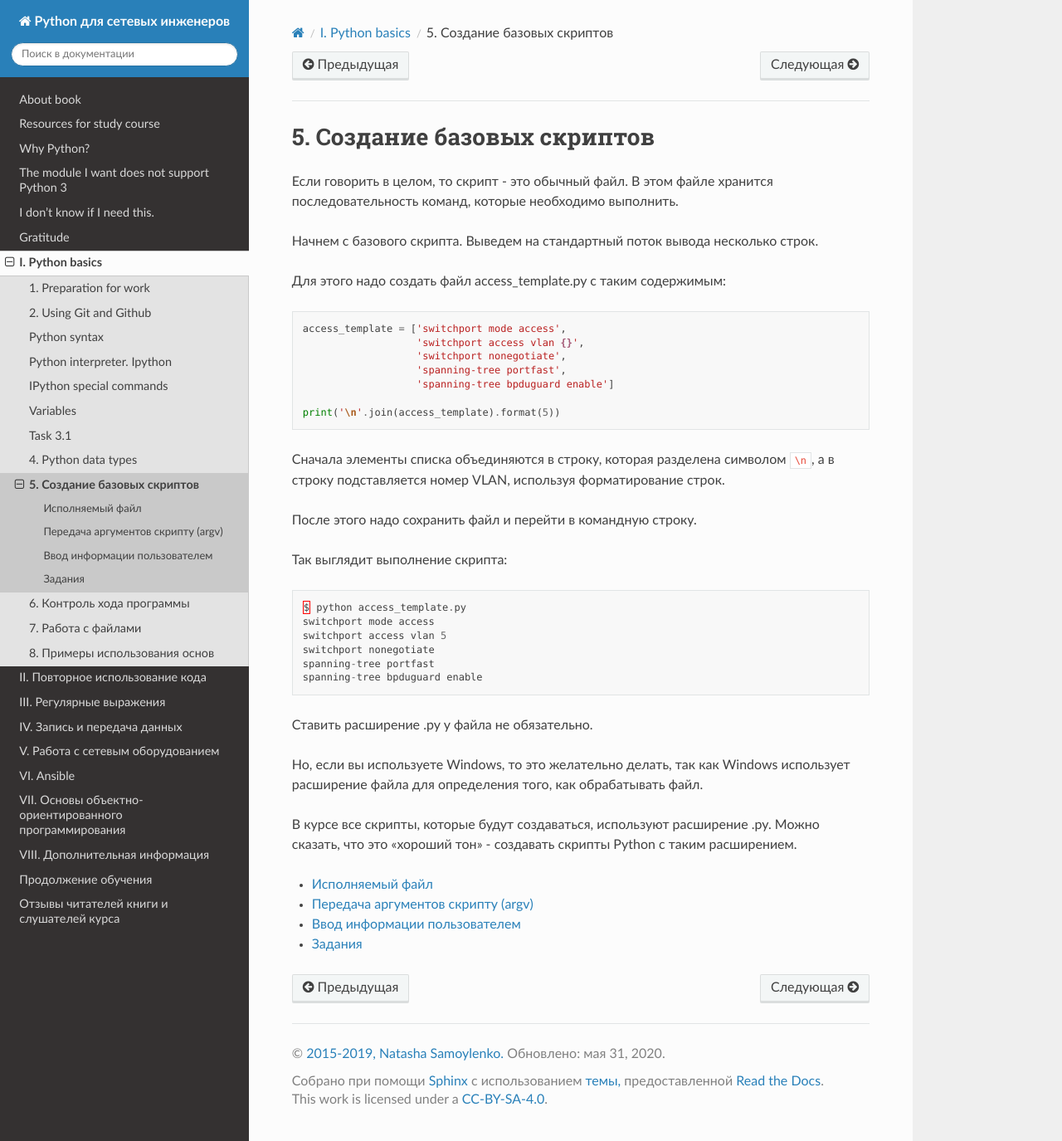
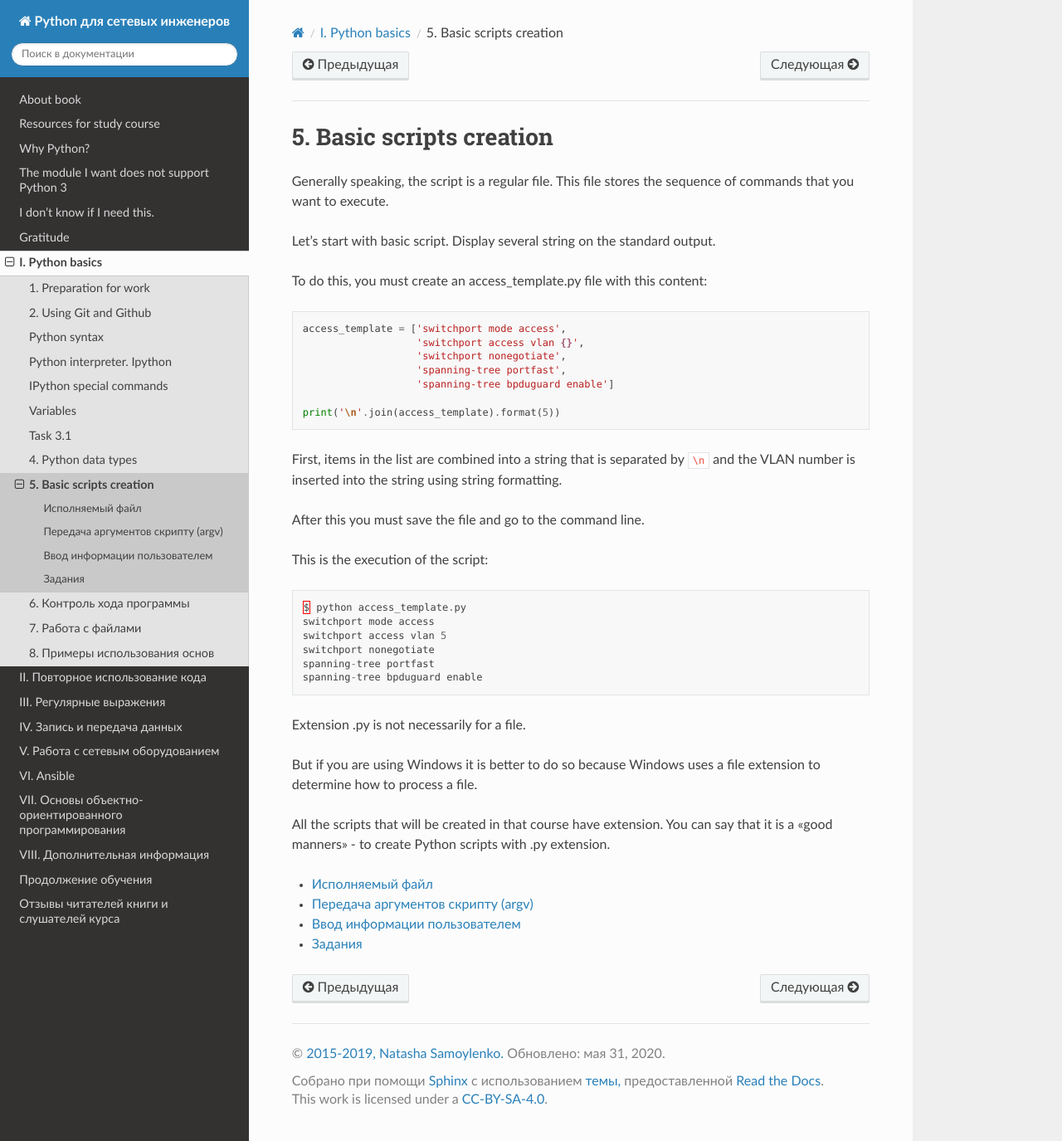
Before and after one commit to Aidar5/nattoeng, a Sphinx documentation site: the page built from docs/source/book/05_basic_scripts/index.rst, in a window 1280 px wide and 1375 px high. Shown: the whole window at 83% size. Built offline with Sphinx 7.4.7 and the Read the Docs theme 2.0.0, drawn with Linux system fonts in a browser that asks for light colours; pages that are not in the unit, such as notebooks, are missing from menus.

Commit message:
Update index.rst

```diff
--- a/docs/source/book/05_basic_scripts/index.rst
+++ b/docs/source/book/05_basic_scripts/index.rst
@@ -4,16 +4,14 @@
 
 .. _basic_scripts_index:
 
-5. Создание базовых скриптов
+5. Basic scripts creation
 ============================
 
-Если говорить в целом, то скрипт - это обычный файл. В этом файле
-хранится последовательность команд, которые необходимо выполнить.
+Generally speaking, the script is a regular file. This file stores the sequence of commands that you want to execute.
 
-Начнем с базового скрипта. Выведем на стандартный поток вывода несколько
-строк.
+Let’s start with basic script. Display several string on the standard output.
 
-Для этого надо создать файл access\_template.py с таким содержимым:
+To do this, you must create an access_template.py file with this content:
 
 .. code:: python
 
@@ -25,13 +23,11 @@
 
     print('\n'.join(access_template).format(5))
 
-Сначала элементы списка объединяются в строку, которая разделена
-символом ``\n``, а в строку подставляется номер VLAN, используя
-форматирование строк.
+First, items in the list are combined into a string that is separated by ``\n`` and the VLAN number is inserted into the string using string formatting.
 
-После этого надо сохранить файл и перейти в командную строку.
+After this you must save the file and go to the command line.
 
-Так выглядит выполнение скрипта:
+This is the execution of the script:
 
 .. code:: python
 
@@ -42,16 +38,11 @@
     spanning-tree portfast
     spanning-tree bpduguard enable
 
-Ставить расширение .py у файла не обязательно.
+Extension .py is not necessarily for a file.
 
-Но, если вы используете Windows, то это желательно делать, так как
-Windows использует расширение файла для определения того, как
-обрабатывать файл.
+But if you are using Windows it is better to do so because Windows uses a file extension to determine how to process a file.
 
-В курсе все скрипты, которые будут создаваться, используют
-расширение .py. Можно сказать, что это "хороший тон" - создавать
-скрипты Python с таким расширением.
-
+All the scripts that will be created in that course have extension. You can say that it is a «good manners» - to create Python scripts with .py extension.
 
 .. toctree::
    :maxdepth: 1
```
